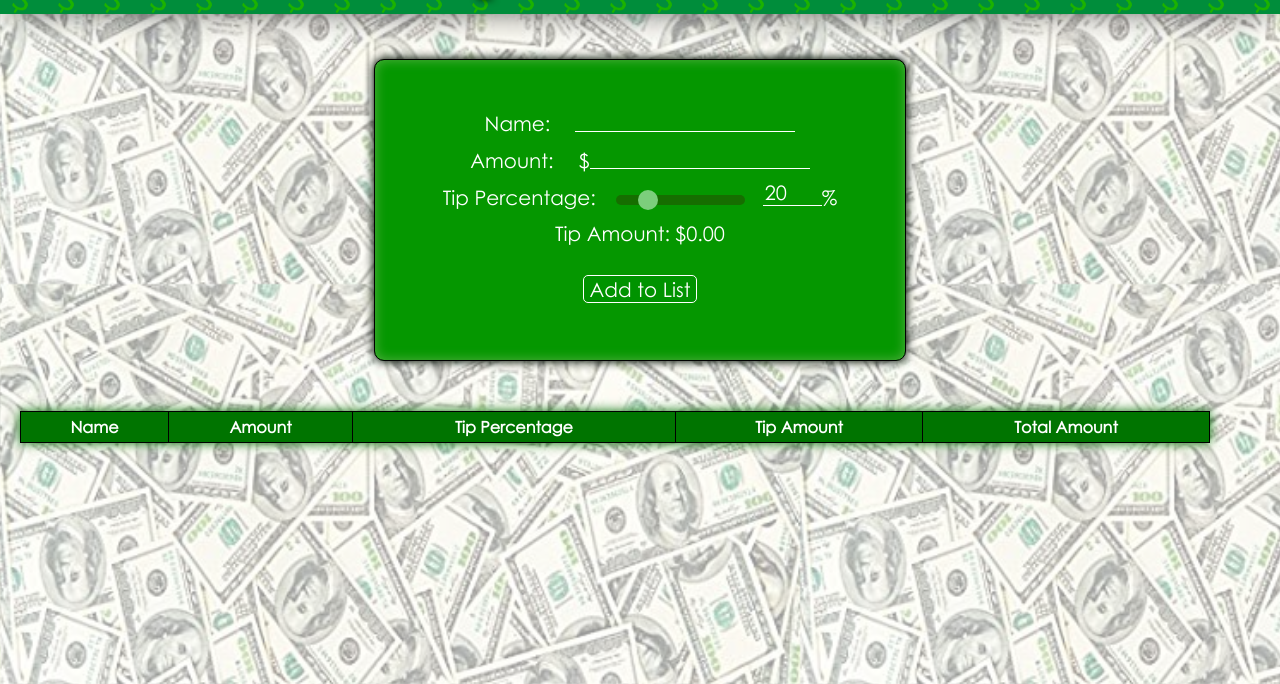
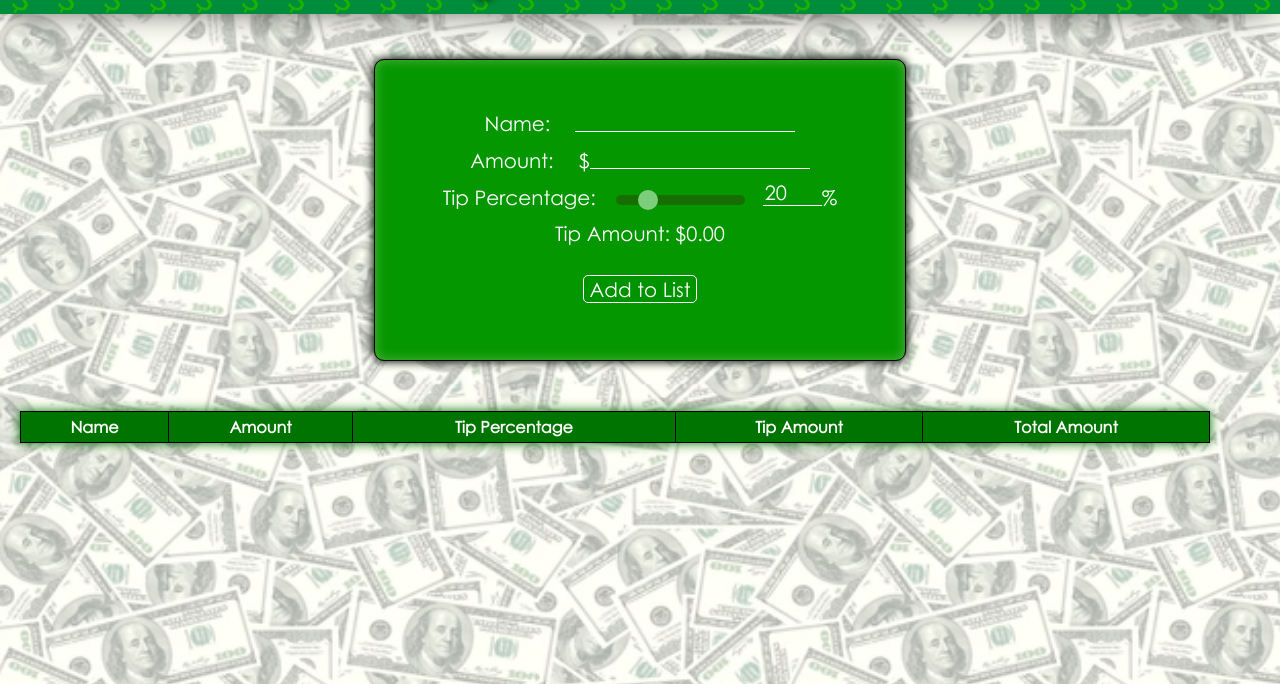
Before and after one commit to davidc-work/davidc-work.github.io, a plain HTML site: page dom-sprint/public/index.html in a window 1280 px wide. Shown: the part 116-800 px from the top of the page. Drawn offline with Linux system fonts and the light colour scheme.

Commit message:
changed background to be seamless

```diff
--- a/dom-sprint/public/index.css
+++ b/dom-sprint/public/index.css
@@ -221,8 +221,8 @@ input[type=number] {
     z-index: 1;
     width: 100%;
     height: 100%;
-    background-image: url(img/money.jpg);
-    background-size: 800px 400px;
+    background-image: url(img/money-seamless.webp);
+    background-size: 800px 500px;
     opacity: 0.4;
     /* transform: scale(1.5); */
     overflow: hidden;
```
Also changed, not shown: dom-sprint/public/img/money-seamless.webp (added).
